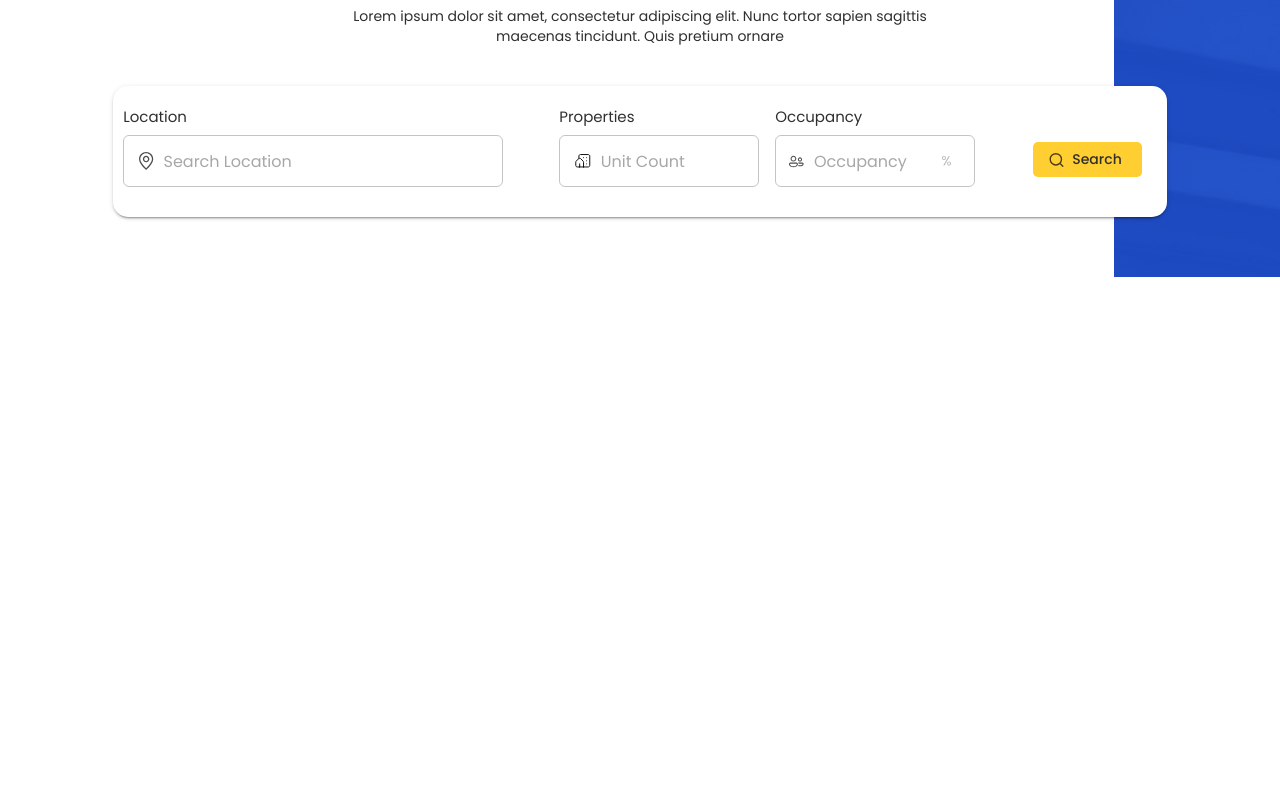
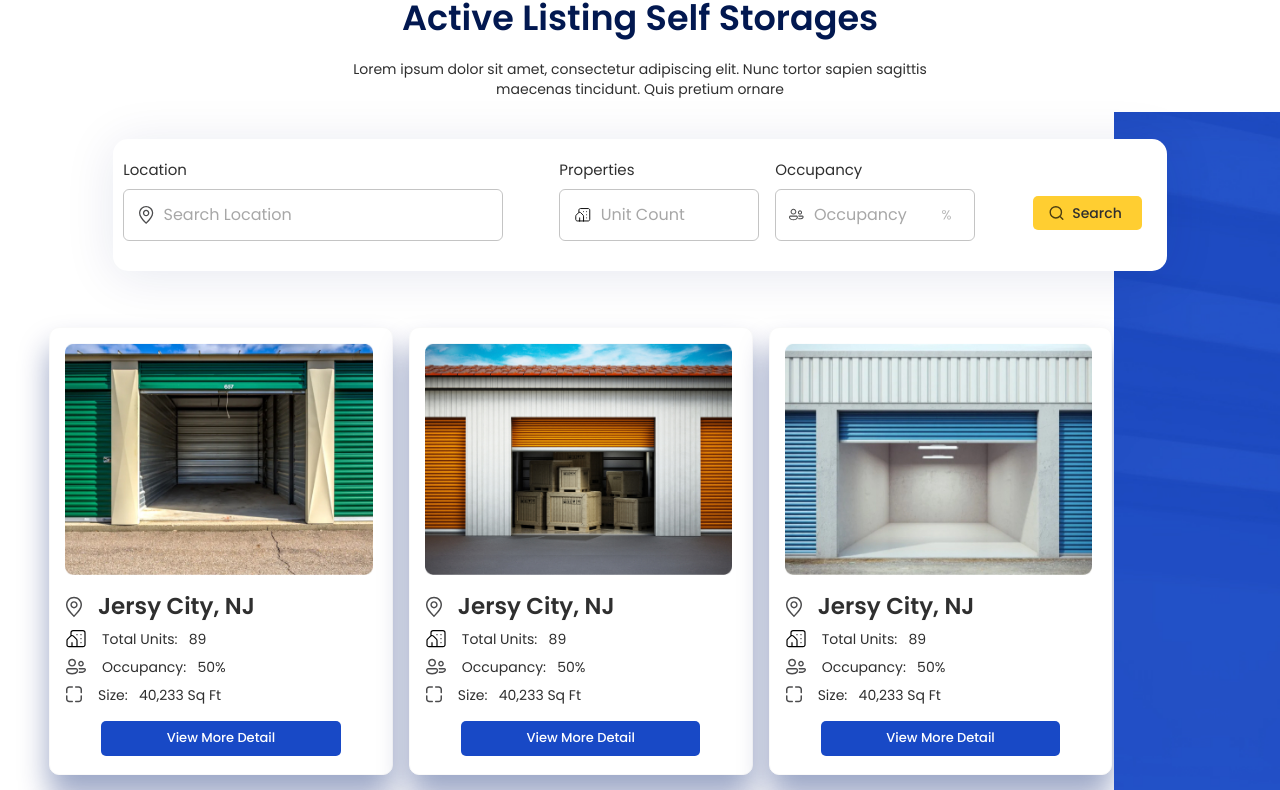
Before and after one commit to genral-walker/Realtools-Landing, a React (Create React App) app: page / in a window 1280 px wide. Shown: the part 1491-2281 px from the top of the page. Before the commit the page ends 1768 px from the top, so only its background shows below. Built offline with nearby package versions, Linux system fonts and the light colour scheme.

Commit message:
add `Active Listings` section

```diff
--- a/src/components/CustomButton/styles.js
+++ b/src/components/CustomButton/styles.js
@@ -14,7 +14,7 @@ export const ButtonWrapper = styled(Button)(
       buttonsize === 'small'
         ? '5px 20px'
         : buttonsize === 'large'
-        ? '15px 45px'
+        ? '15px 55px'
         : '6px 25px',
 
     borderRadius: '5px',
--- a/src/components/Form/index.jsx
+++ b/src/components/Form/index.jsx
@@ -10,7 +10,7 @@ import { CustomButton } from 'components';
 
 export const Form = () => {
   return (
-    <FormWrapper elevation={2} component={'form'}>
+    <FormWrapper component={'form'}>
       <FormControl required>
         <Stack spacing={2} direction="row">
           <FormControlLabel
--- a/src/components/Form/styles.js
+++ b/src/components/Form/styles.js
@@ -5,6 +5,7 @@ export const FormWrapper = styled(Card)(({ theme: { palette } }) => ({
     width: 'max-content',
     padding: '20px 25px 30px 10px',
     borderRadius: '15px',
+    boxShadow: '0px 5px 50px rgba(1, 31, 109, 0.1)'
   },
   label: {
     '&:first-of-type': {
--- a/src/data/index.js
+++ b/src/data/index.js
@@ -3,6 +3,7 @@ import wareHouseListing2 from 'assets/images/listing-2.jpg';
 import wareHouseListing3 from 'assets/images/listing-3.jpg';
 import wareHouseListing4 from 'assets/images/listing-4.jpg';
 import wareHouseListing5 from 'assets/images/listing-5.jpg';
+import wareHouseListing6 from 'assets/images/listing-6.jpg';
 
 import { ReactComponent as LocationIcon } from 'assets/icons/location.svg';
 import { ReactComponent as PropertyIcon } from 'assets/icons/property.svg';
@@ -125,4 +126,27 @@ export const wareHouseDetails = [
     },
     btnText: 'View More Detail',
   },
+  {
+    img: wareHouseListing6,
+    header: {
+      name: 'Jersy City, NJ',
+      icon: LocationIcon,
+    },
+    text2: {
+      name: 'Total Units:',
+      nameValue: '89',
+      icon: PropertyIcon,
+    },
+    text3: {
+      name: 'Occupancy:',
+      nameValue: '50%',
+      icon: OccupancyIcon,
+    },
+    text4: {
+      name: 'Size:',
+      nameValue: '40,233 Sq Ft',
+      icon: SizeSquareIcon,
+    },
+    btnText: 'View More Detail',
+  },
 ];
--- a/src/pages/Home/index.jsx
+++ b/src/pages/Home/index.jsx
@@ -1,4 +1,11 @@
-import { Box, Stack, Typography, useTheme, useMediaQuery } from '@mui/material';
+import {
+  Box,
+  Stack,
+  Typography,
+  useTheme,
+  useMediaQuery,
+  Grid,
+} from '@mui/material';
 import {
   CustomButton,
   CustomHeading,
@@ -100,7 +107,19 @@ export const Home = () => {
           </CustomHeading>
 
           <Form />
+
+          <Grid container spacing={2}>
+            {wareHouseDetails.map((wareHouse, idx) => (
+              <Grid key={idx} item sm={6} md={4}>
+                <WareHouseDetails {...wareHouse} boxShadow />
+              </Grid>
+            ))}
+          </Grid>
         </Box>
+
+        <Stack alignItems={'center'} className='active-extended'>
+          <CustomButton displayType={'secondary'} size='large'>View More Listings</CustomButton>
+        </Stack>
       </Box>
     </HomeWrapper>
   );
--- a/src/pages/Home/styles.js
+++ b/src/pages/Home/styles.js
@@ -70,7 +70,7 @@ export const HomeWrapper = styled(Box)(
       padding: '100px 20px 20px',
 
       '.swiper.swiper-initialized': {
-        marginTop: '60px',
+        margin: '60px 20px 60px',
         paddingBottom: '75px',
         '.swiper-pagination-bullet': {
           width: '16px',
@@ -81,7 +81,7 @@ export const HomeWrapper = styled(Box)(
 
     '.active-section': {
       background: palette.common.white,
-      padding: '10px 5px 20px',
+      padding: '10px 5px 0',
       position: 'relative',
       '&::after': {
         content: '""',
@@ -91,13 +91,24 @@ export const HomeWrapper = styled(Box)(
         top: '10%',
         right: '0',
         background: `url(${activeBG}) top no-repeat`,
-        backgroundSize: 'cover'
+        backgroundSize: 'cover',
       },
+
       form: {
         margin: '40px auto',
         position: 'relative',
         zIndex: 300,
-      }
+      },
+
+      '.MuiGrid-root.MuiGrid-container': {
+        margin: '30px 5px 0 28px',
+        width: '85%'
+      },
     },
+
+    '.active-extended': {
+      background: palette.common.white + ' !important',
+      padding:'60px 0 70px'
+    }
   })
 );
```
